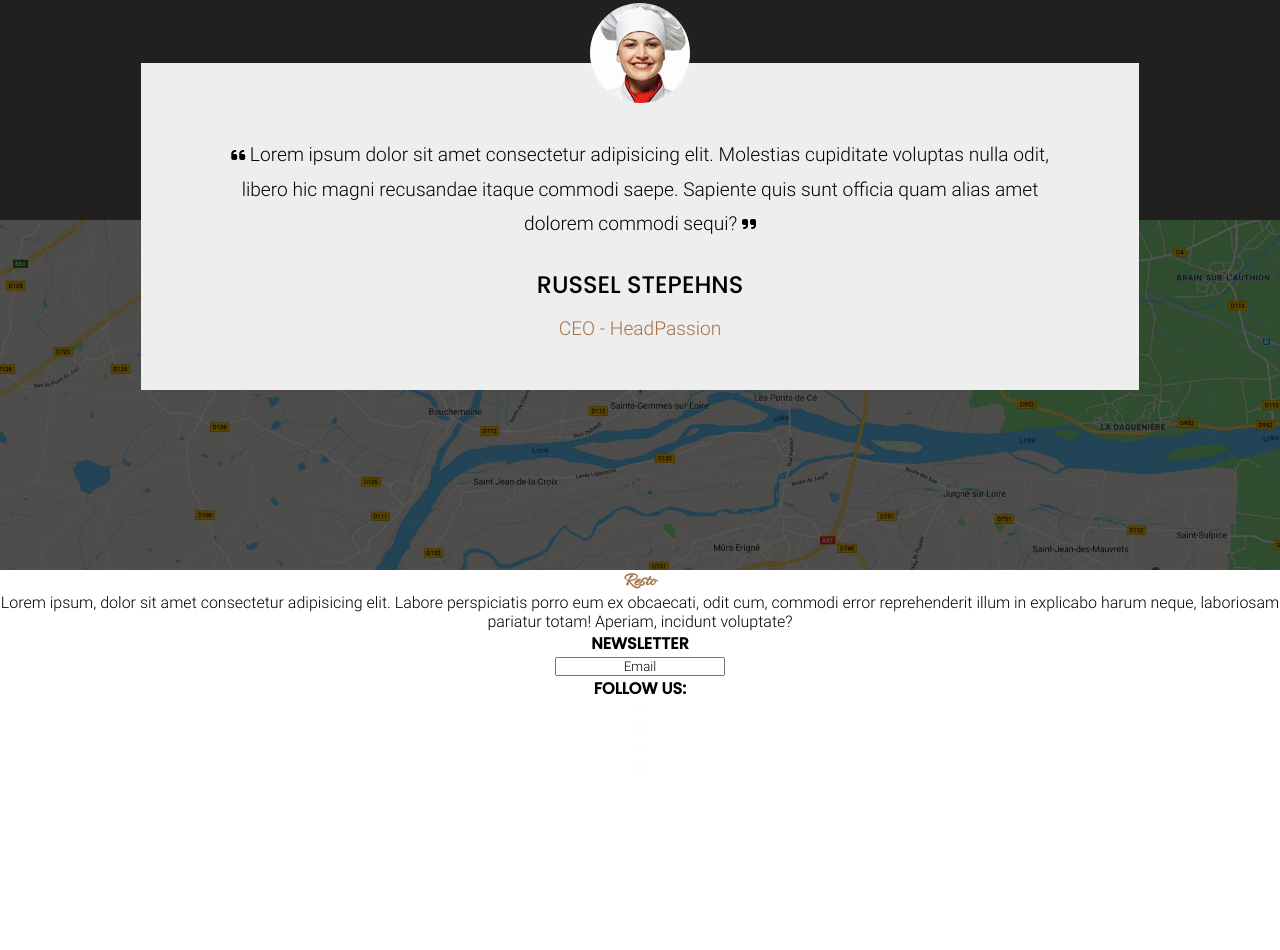
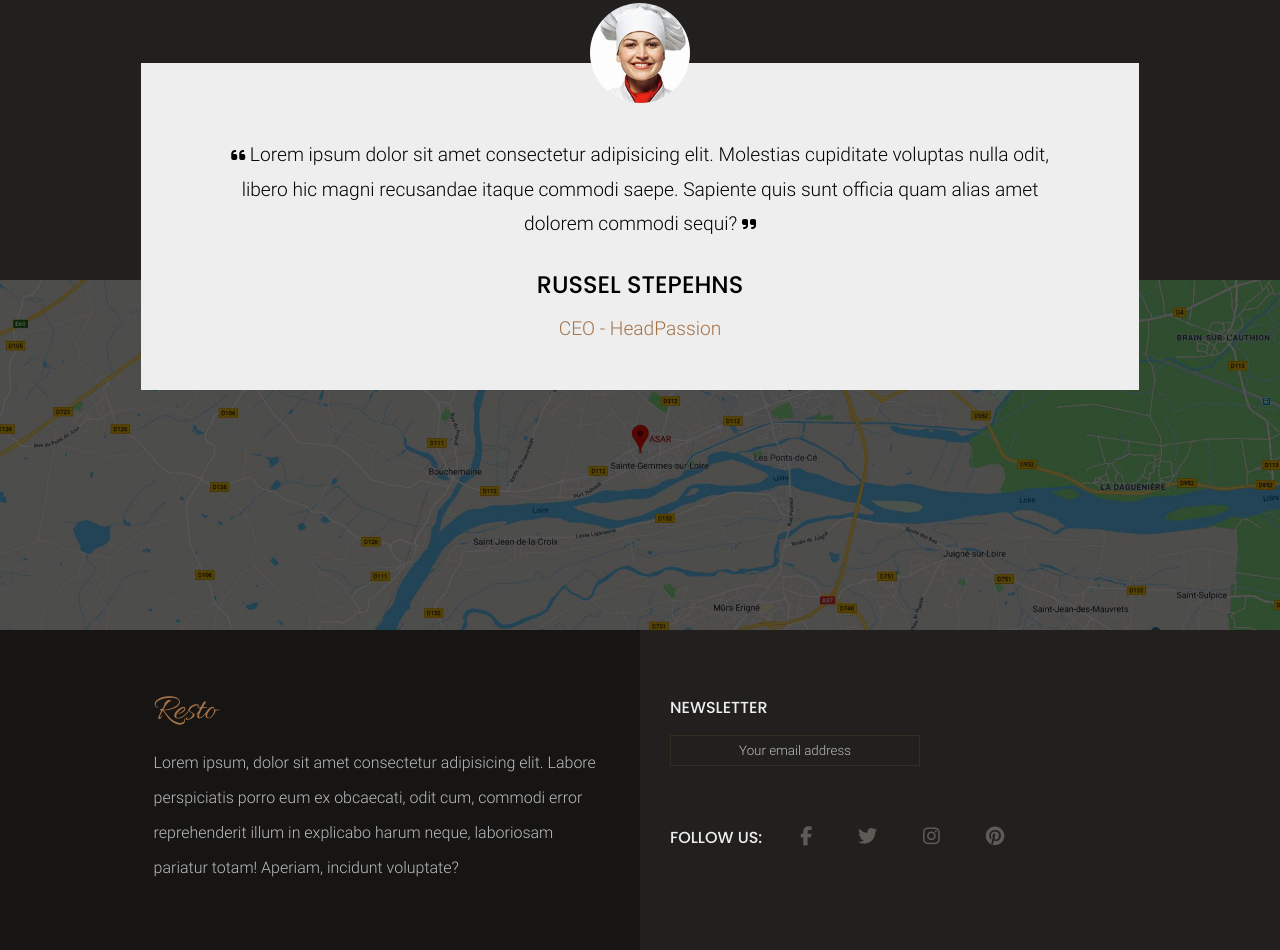
Before and after one commit to Sandrine-dev/LeResto, a plain HTML site: page index.html in a window 1280 px wide. Shown: the part 3673-4623 px from the top of the page. Before the commit the page ends 4450 px from the top, so only its background shows below. Drawn offline with Linux system fonts and the light colour scheme.

Commit message:
footer css

```diff
--- /dev/null
+++ b/asset/style/Layout/_footer.scss
@@ -0,0 +1,61 @@
+footer{
+    background: url(../img/bg-footer.jpg) center/cover;
+    padding: 65px 32px;
+
+    .container{
+        display: grid;
+        grid-template-columns: 1fr 1fr;
+        width: 80%;
+        margin: 0 auto;
+        color: $white2;
+        h3 ,h4 ,p{
+            text-align: left;
+        }
+    }
+    .left_container{
+        padding-right: 30px;
+        line-height: 35px;
+        h3{
+            font-size: 2.3rem;
+            font-weight: 100;
+            margin-bottom: 15px;
+            }
+            p{
+                color: $gray2;
+            }
+    }
+    .right_container{
+        padding-left: 30px;
+        display: grid;
+        grid-template-rows: 1fr 1fr;
+        h4{
+            font-weight: 100;
+        }
+        .newsletter{
+            text-align: start;
+            input{
+                margin-top: 15px;
+                background: none;
+                border: 1px solid rgba(166, 114, 69, 0.151);
+                padding: 7px 13px;
+                width: 250px;
+                color: $gray2;
+            }
+        }
+        .social_network{
+            display: flex;
+            align-items: center;
+            ul{
+                display: flex;
+                justify-content: space-around;
+                width: 250px;
+                margin-left: 15px;
+                i{
+                    color: $gray1;
+                    font-size: 1.2rem;
+                }
+            }
+        }
+    }
+
+}
--- a/asset/style/Layout/_notice.scss
+++ b/asset/style/Layout/_notice.scss
@@ -1,5 +1,5 @@
 #notice{
-    padding-bottom: 180px;
+    padding-bottom: 240px;
     margin-top: 125px;
     position: relative;
     &:after {
--- a/asset/style/_settings.scss
+++ b/asset/style/_settings.scss
@@ -19,6 +19,7 @@ $white1 : rgb(255,254,254);
 $white2: rgb(238,238,238);
 $black1 : rgb(33,32,30);
 $black2 : rgb(0,0,0);
+$black3: rgb(22,21,19);
 $gray1: rgb(93,91,86);
 $gray2: rgb(187,188,189);
 $gold1: rgb(165,114,72);
--- a/asset/style/index.scss
+++ b/asset/style/index.scss
@@ -11,3 +11,4 @@
 @import "./Layout/booking";
 @import "./Layout/event";
 @import "./Layout/notice";
+@import "./Layout/footer";
--- a/index.html
+++ b/index.html
@@ -423,7 +423,6 @@
     <footer>
       <div class="container">
         <div class="left_container">
-          <div class="box_container">
           <h3>Resto</h3>
           <p>
             Lorem ipsum, dolor sit amet consectetur adipisicing elit. Labore
@@ -432,12 +431,15 @@
             totam! Aperiam, incidunt voluptate?
           </p>
         </div>
-        </div>
         <div class="right_container">
-          <div class="box_container">
           <div class="newsletter">
             <h4>Newsletter</h4>
-              <input type="text" id="email" name="email" value="Email" />
+            <input
+              type="text"
+              id="email"
+              name="email"
+              value="Your email address"
+            />
           </div>
           <div class="social_network">
             <h4>Follow Us:</h4>
@@ -458,7 +460,6 @@
           </div>
         </div>
       </div>
-      </div>
     </footer>
   </body>
 </html>
```
Also changed, not shown: asset/style/index.css, 1 other file. Lines whose indentation alone changed are shown as unchanged.
